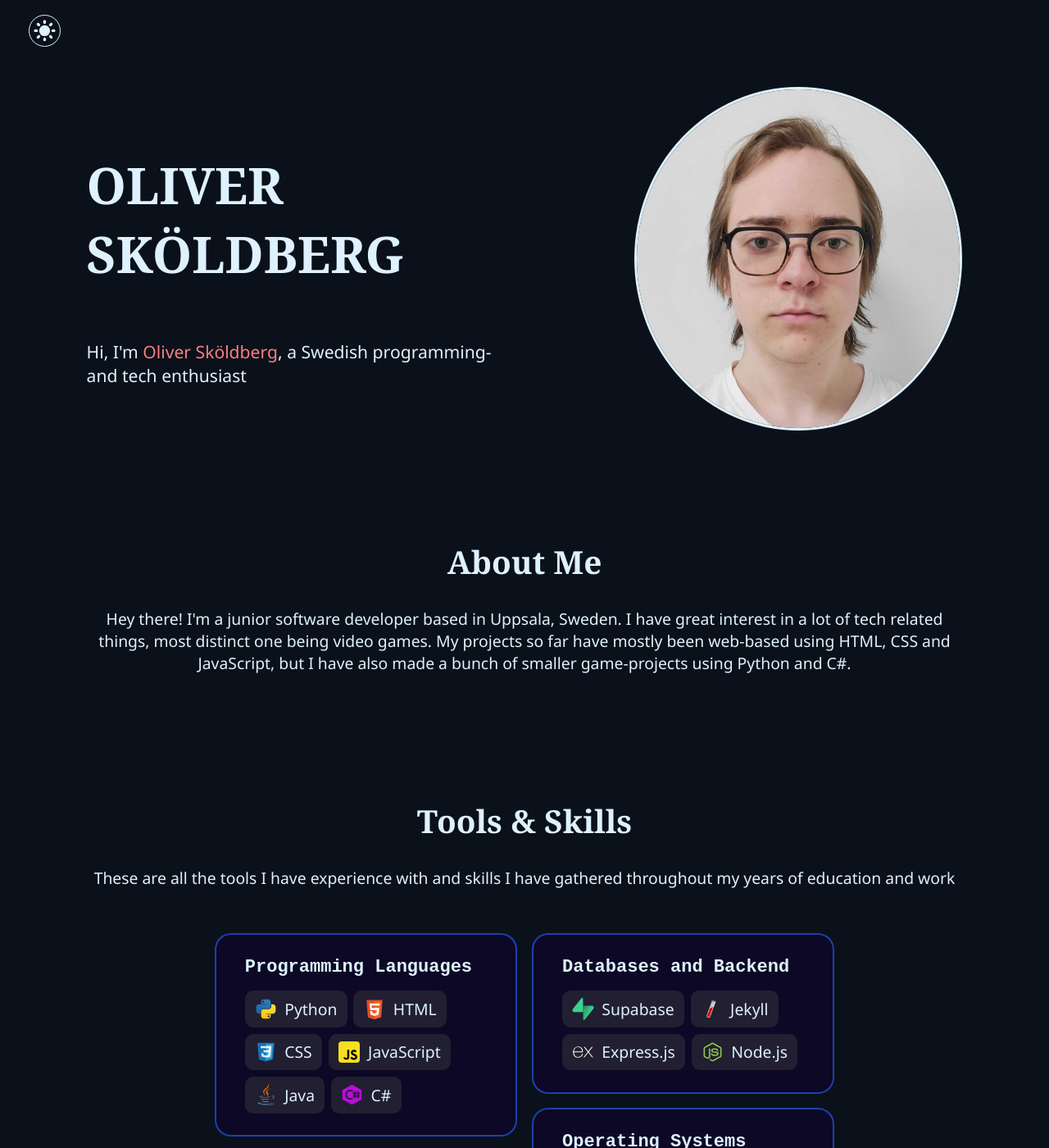
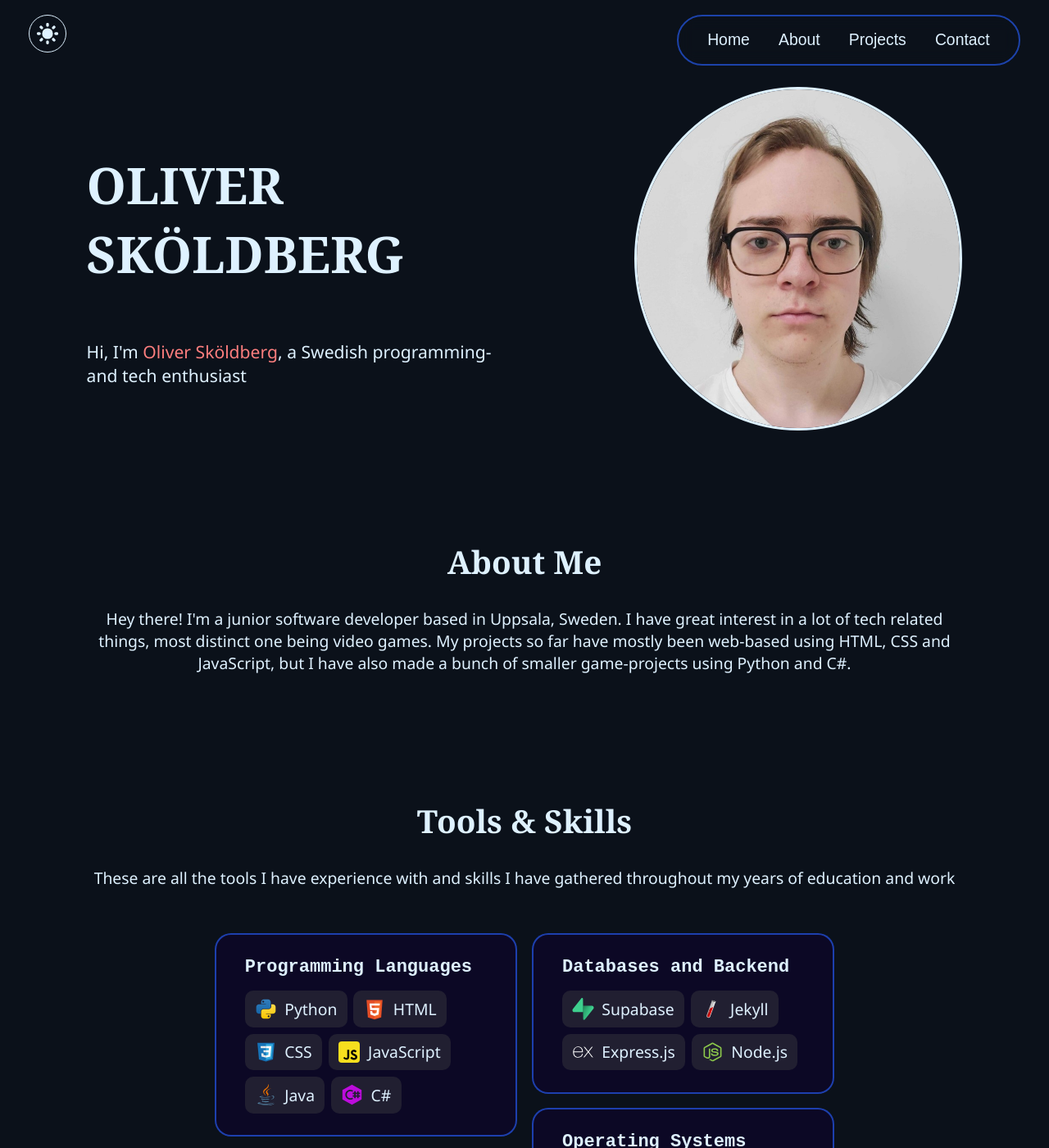
Before and after one commit to DaPakoREE/My-portfolio, a Jekyll site: the page built from _source/index.html, in a window 1280 px wide and 1400 px high. Shown: the whole window at 82% size. Built offline with Jekyll 4.4.1, drawn with Linux system fonts in a browser that asks for light colours.

Commit message:
Start of nav-bar

```diff
--- /dev/null
+++ b/_source/_data/major_content_parts.csv
@@ -0,0 +1,5 @@
+name,id
+Home,#title-card
+About,#about-me
+Projects,#my-projects
+Contact,#contact-me
--- a/_source/_layouts/default.html
+++ b/_source/_layouts/default.html
@@ -18,7 +18,26 @@
             <input type="checkbox" id="theme-switch">
         </div>
         <div id="navigation">
-
+            <div class="mobile">
+                <label>
+                    {{ site.data.svgs.other.BurgerMenu.svg }}
+                    <button id="nav-dropdown-btn"></button>
+                </label>
+                <div id="nav-dropdown-menu" class="box-content">
+                    {%- for part in site.data.major_content_parts %}
+                    <button value="{{ part.id }}">
+                        {{ part.name }}
+                    </button>
+                    {%- endfor %}
+                </div>
+            </div>
+            <div class="box-content desktop">
+                {%- for part in site.data.major_content_parts %}
+                <button value="part.id">
+                    {{ part.name }}
+                </button>
+                {%- endfor %}
+            </div>
         </div>
     </header>
     <main>
@@ -26,5 +45,6 @@
     </main>
     <script src="theme_switch.js"></script>
     <script src="category_switch.js"></script>
+    <script src="navigation_bar.js"></script>
 </body>
 </html>
--- /dev/null
+++ b/_source/navigation_bar.js
@@ -0,0 +1,19 @@
+const navDropdownBtn = document.getElementById("nav-dropdown-btn")
+const navDropdownMenu = document.getElementById("nav-dropdown-menu")
+
+let showDropdown = false
+
+
+function showOrHideDropdown() {
+    showDropdown = !showDropdown
+    if (showDropdown) {
+        navDropdownMenu.classList.add("show")
+    } else {
+        navDropdownMenu.classList.remove("show")
+    }
+}
+
+
+navDropdownBtn.addEventListener("click", () => {
+    showOrHideDropdown()
+});
--- a/_source/styles.css
+++ b/_source/styles.css
@@ -14,6 +14,7 @@
     --colorBlue: #2559e7b4;
     --colorBlueSecondary: #346fc7;
     --colorRed: #fd7e7e;
+    --colorNone: #ffffff00;
 }
 
 .light {
@@ -125,13 +126,24 @@ h4 {
     margin: 0 0 0.4em;
 }
 
+.mobile {
+    display: flex;
+}
+
+.desktop {
+    display: none;
+}
+
 /* -Header- */
 header {
     position: fixed;
-    margin: 1rem 0 0 2rem;
+    display: flex;
+    align-items: top;
+    margin: 1rem 2rem 0 2rem;
     width: 100%;
 }
 
+/* Theme Toggle */
 header #theme-switch {
     display: none;
 }
@@ -145,13 +157,80 @@ header #theme-toggle label.visible {
 }
 
 header #theme-toggle label svg{
-    padding: 0.3rem;
-    backdrop-filter: blur(2px);
+    padding: 0.5rem;
+    backdrop-filter: blur(10px);
     border-width: 0.1rem;
 }
 
 header #theme-toggle label {
     width: fit-content;
+}
+
+/* Navigation Bar */
+header #navigation {
+    margin-left: auto;
+    margin-right: 4rem;
+}
+
+header #navigation .mobile {
+    box-sizing: content-box;
+    flex-direction: column;
+}
+
+header #navigation .mobile label {
+    display: flex;
+    justify-content: right;
+}
+
+header #navigation .mobile label svg {
+    padding: 0.5rem;
+    backdrop-filter: blur(10px);
+    border: 0.1rem solid var(--colorBlue);
+    border-radius: 50%;
+    margin-right: 0;
+}
+
+header #navigation .mobile label > button {
+    display: none;
+}
+
+header #navigation .mobile #nav-dropdown-menu{
+    display: none;
+    flex-direction: column;
+    justify-content: center;
+    background-color: var(--colorNone);
+    backdrop-filter: blur(10px);
+    border-radius: 20px;
+    padding: 0.7rem 0;
+    border-width: 0.1rem;
+    margin-top: 0.5rem;
+}
+
+header #navigation .mobile #nav-dropdown-menu.show{
+    display: flex;
+}
+
+header #navigation .mobile #nav-dropdown-menu button{
+    background-color: var(--colorNone);
+    border: none;
+    color: var(--colorSecondary);
+    width: 9rem;
+    height: 1.7rem;
+}
+
+header #navigation .desktop{
+    background-color: var(--colorNone);
+    backdrop-filter: blur(10px);
+    border-radius: 40px;
+    padding: 1rem 1rem;
+}
+
+
+header #navigation .desktop button {
+    background-color: var(--colorNone);
+    color: var(--colorSecondary);
+    border: none;
+    padding: 0 1rem;
 }
 
 /* --Main Parts-- */
@@ -402,6 +481,14 @@ footer {
 
 @media screen and (min-width: 800px) {
 
+    .mobile {
+        display: none;
+    }
+
+    .desktop {
+        display: flex;
+    }
+
     #title-card {
         flex-direction: row;
         text-align: left;
```
Also changed, not shown: _source/_data/svgs.yml (+7 -0 lines).
